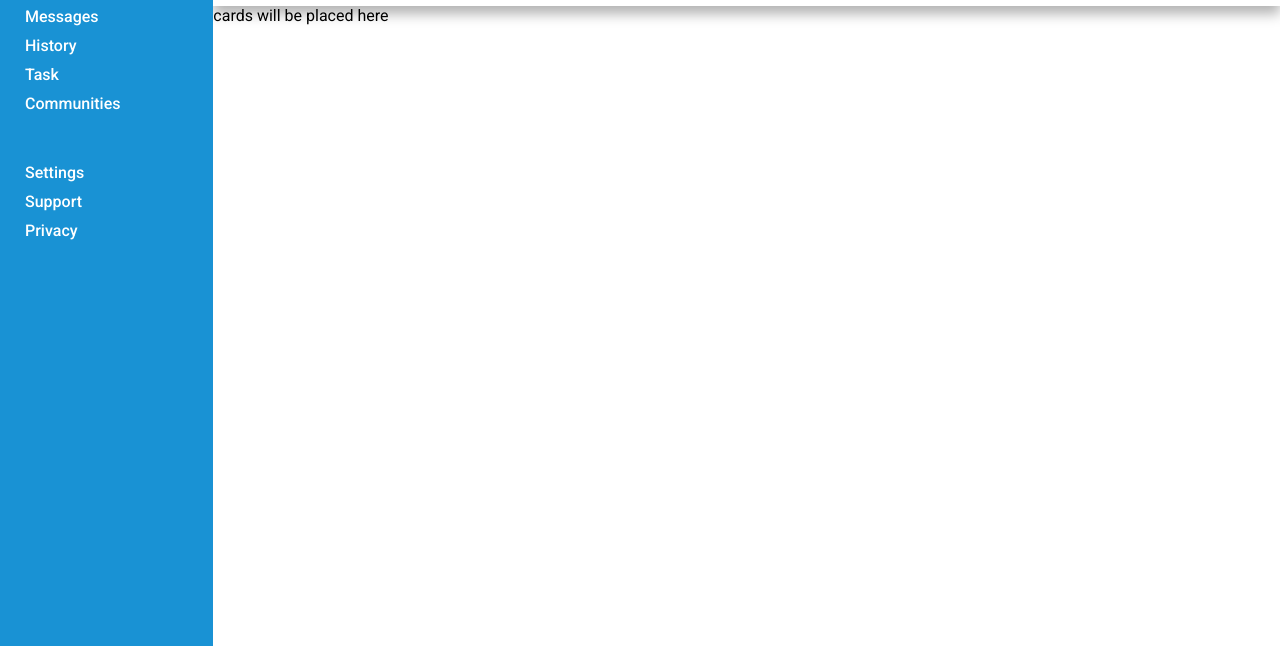
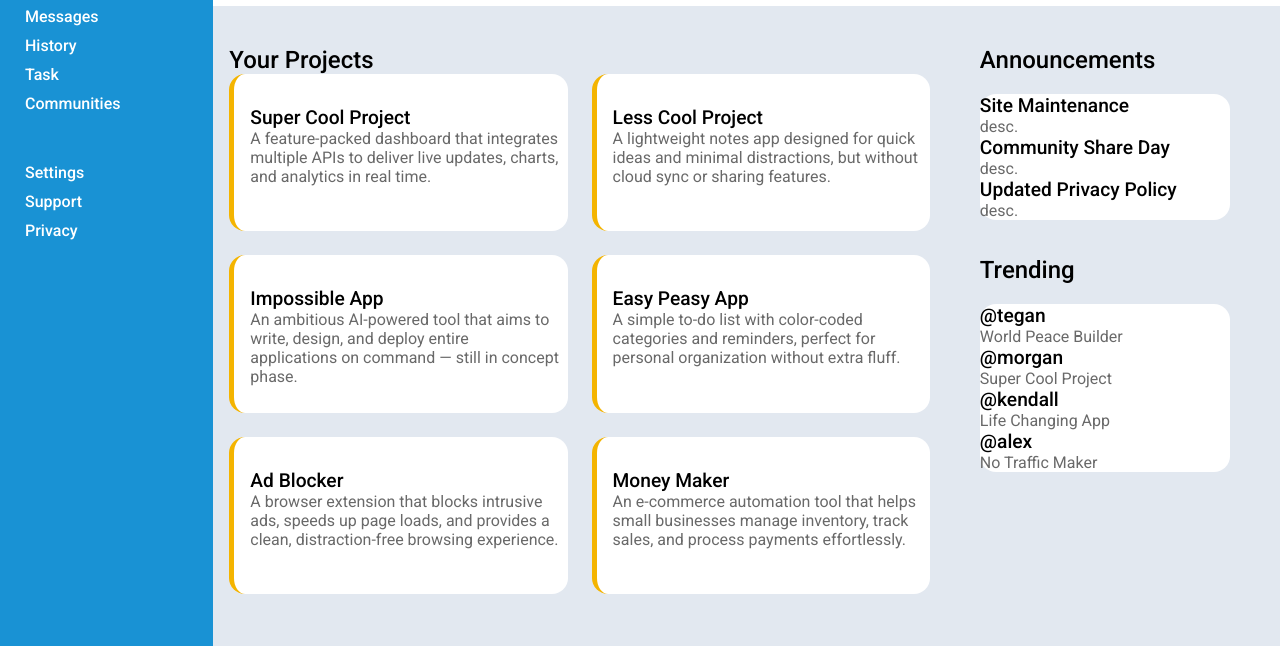
Before and after one commit to Dikshit-Raj-Sharma/admin-dashboard, a plain HTML site: page index.html in a window 1280 px wide. Shown: the part 154-800 px from the top of the page. Drawn offline with Linux system fonts and the light colour scheme.

Commit message:
Add main section layout structure with projects, announcements, and trending

```diff
--- a/index.html
+++ b/index.html
@@ -53,7 +53,84 @@
         </div>
 
     </div>
-    <div class="main">cards will be placed here</div>
+    <div class="main">
+        <div class="projects">
+            <p class="main-heading">Your Projects</p>
+            <div class="cards">
+                <div class="card">
+                    <p>Super Cool Project</p>
+                    <p>A feature-packed dashboard that integrates multiple APIs to deliver live updates, charts, and
+                        analytics in real time.</p>
+                </div>
+                <div class="card">
+                    <p>Less Cool Project</p>
+                    <p>A lightweight notes app designed for quick ideas and minimal distractions, but without cloud sync
+                        or sharing features.</p>
+                </div>
+                <div class="card">
+                    <p>Impossible App</p>
+                    <p>An ambitious AI-powered tool that aims to write, design, and deploy entire applications on
+                        command — still in concept phase.</p>
+                </div>
+                <div class="card">
+                    <p>Easy Peasy App</p>
+                    <p>A simple to-do list with color-coded categories and reminders, perfect for personal organization
+                        without extra fluff.</p>
+                </div>
+                <div class="card">
+                    <p>Ad Blocker</p>
+                    <p>A browser extension that blocks intrusive ads, speeds up page loads, and provides a clean,
+                        distraction-free browsing experience.</p>
+                </div>
+                <div class="card">
+                    <p>Money Maker</p>
+                    <p>An e-commerce automation tool that helps small businesses manage inventory, track sales, and
+                        process payments effortlessly.</p>
+                </div>
+            </div>
+
+        </div>
+        <div class="sidebar-right">
+            <div class="announcements">
+                <p class="main-heading">Announcements</p>
+                <div class="announce">
+                    <div>
+                        <p class="ann">Site Maintenance</p>
+                        <p>desc.</p>
+                    </div>
+                    <div>
+                        <p class="ann">Community Share Day</p>
+                        <p>desc.</p>
+                    </div>
+                    <div>
+                        <p class="ann">Updated Privacy Policy</p>
+                        <p>desc.</p>
+                    </div>
+                </div>
+            </div>
+            <div class="trending">
+                <p class="main-heading">Trending</p>
+                <div class="trends">
+                    <div>
+                        <p class="trend">@tegan</p>
+                        <p>World Peace Builder</p>
+                    </div>
+                    <div>
+                        <p class="trend">@morgan</p>
+                        <p>Super Cool Project</p>
+                    </div>
+                    <div>
+                        <p class="trend">@kendall</p>
+                        <p>Life Changing App</p>
+                    </div>
+                    <div>
+                        <p class="trend">@alex</p>
+                        <p>No Traffic Maker</p>
+                    </div>
+                </div>
+            </div>
+        </div>
+    </div>
     <script src="script.js"></script>
 </body>
 
--- a/styles.css
+++ b/styles.css
@@ -83,5 +83,77 @@ input:focus {
 
 /* Main Card Styles here  */
 .main{
+    height:100%;
+    background-color:#E2E8F0;
     display:grid;
+    grid-template-columns: 3fr 1fr;
+    grid-template-rows: 1fr 1fr;
+    padding-left:16px;
+    padding-top:40px;
+    padding-bottom:80px;
+    padding-right:50px;
+    align-items:stretch;
 }
+.projects{
+    grid-row: 1/3;
+    padding-right:50px;
+    height:100%;
+}
+
+.cards{
+    display:grid;
+    grid-template-columns: 1fr 1fr;
+    grid-template-rows: 1fr 1fr 1fr;
+    gap:1.5rem;
+    height:100%;
+}
+.card{
+    border-left: 5px solid #f4b400;
+    padding-left: 1rem;
+    padding-top:2rem;
+    padding-right:0.5rem;
+    background-color: white;
+    border-radius: 16px;
+}
+.card p:first-of-type,.ann,.trend{
+    font-weight: 500;
+    font-size:1.2rem;
+}
+.main-heading{
+    font-weight:500;
+    font-size:1.5rem;
+}
+
+.announce{
+    background-color: white;
+    border-radius: 16px;
+    display:grid;
+    grid-template-rows:1fr 1fr 1fr;
+    margin-top:20px;
+    margin-bottom:20px;
+    /* height:100%; */
+}
+.trends{
+    background-color: white;
+    border-radius:16px;
+    margin-top:20px;
+    margin-bottom:20px;
+}
+.card p:nth-of-type(2),
+.announce div p:nth-of-type(2),
+.trends div p:nth-of-type(2) {
+    color: #696969; /* greyish */
+}
+.sidebar-right {
+    display: flex;
+    flex-direction: column;
+    gap: 1rem;
+    grid-row:1/3;
+}
+
+/* div{
+    border: 2px solid red;
+}
+.projects{
+    border:2px solid yellow
+} */
```
